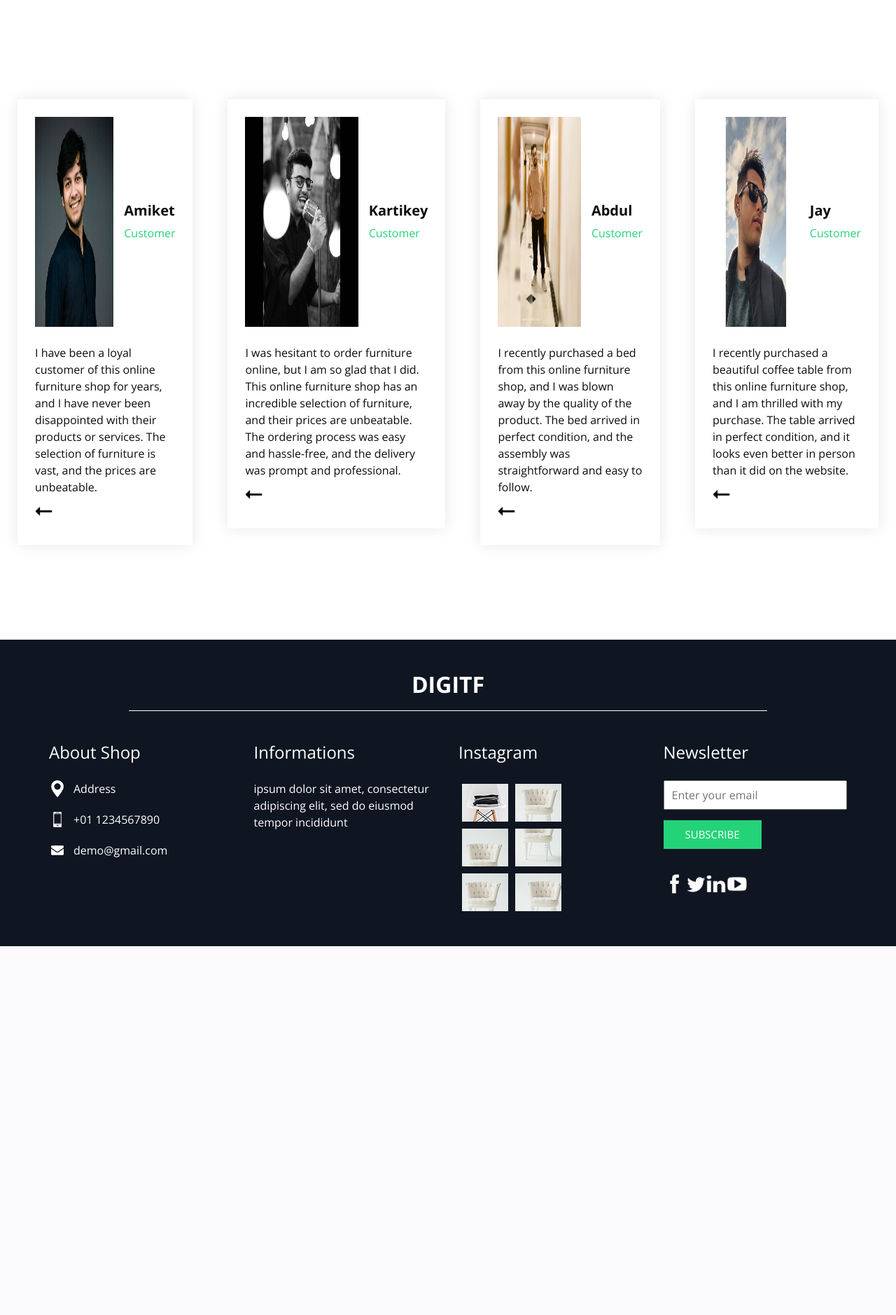
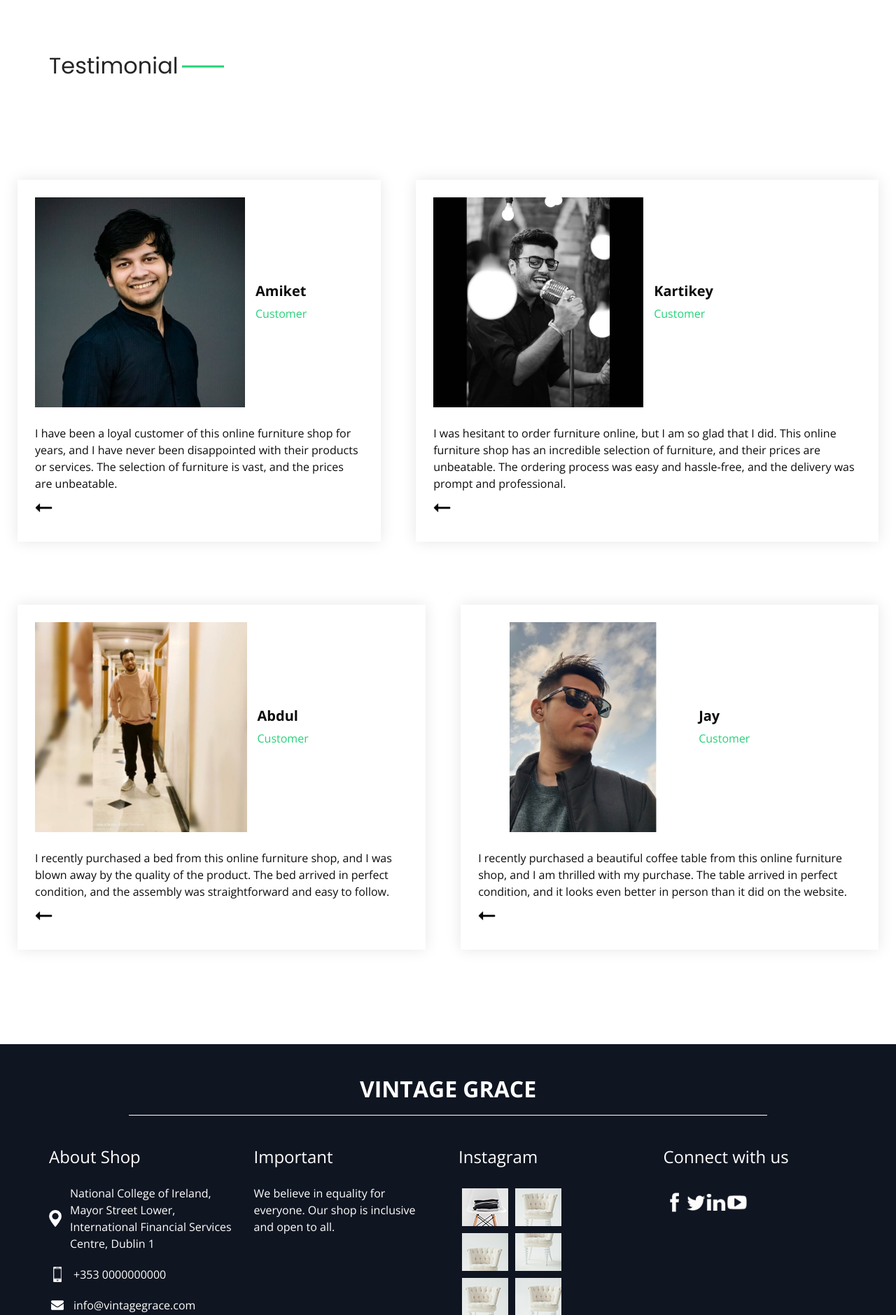
Before and after one commit to amiket23/spwebapp, a Flask app: page / in a window 1280 px wide. Shown: the part 3815-5694 px from the top of the page at 70% size. Before the commit the page ends 5167 px from the top, so only its background shows below. Run offline with Flask 3, Linux system fonts and the light colour scheme; some libraries are stand-ins or nearby versions.

Commit message:
update index

```diff
--- a/SPW/templates/index.html
+++ b/SPW/templates/index.html
@@ -351,7 +351,7 @@
                   <hr>
                   <div class="t-name">
                     <h5>
-                      Furnitures
+                      Wardrobes
                     </h5>
                   </div>
                 </div>
@@ -492,7 +492,7 @@
       </div>
       <div class="brand_container layout_padding2">
         <div class="box">
-          <a href="">
+          <a href="shop">
             <div class="new">
               <h5>
                 New
@@ -510,7 +510,7 @@
           </a>
         </div>
         <div class="box">
-          <a href="">
+          <a href="shop">
             <div class="img-box">
               <img src="/static/images/rockwool.png" alt="">
             </div>
@@ -523,7 +523,7 @@
           </a>
         </div>
         <div class="box">
-          <a href="">
+          <a href="shop">
             <div class="img-box">
               <img src="/static/images/isover.png" alt="">
             </div>
@@ -536,7 +536,7 @@
           </a>
         </div>
         <div class="box">
-          <a href="">
+          <a href="shop">
             <div class="img-box">
               <img src="/static/images/Xtratherm.png" alt="">
             </div>
@@ -570,32 +570,21 @@
         <div class="col-md-6">
           <form action="">
             <div>
-              Address: 4th floor Monarch, Paris, France
+              Address: National College of Ireland, Mayor Street Lower, International Financial Services Centre, Dublin 1
             </div><br><br>
             <div>
-             Contact No: +123 0987654321
+             Contact No: +353 0000000000
             </div><br><br>
             <div>
-              Mail us: enquiry@furniture.fr
+              Email: enquiry@vintagegrace.com
             </div>
             <br><br>
-<!--            <div>-->
-<!--              <input type="text" class="message-box" placeholder="Hello! Hello! Hello!" />-->
-<!--            </div>-->
-            <div class="d-flex ">
-              <button>
-                SEND
-              </button>
-            </div>
           </form>
         </div>
         <div class="col-md-6">
           <div class="map_container">
             <div class="map-responsive">
-              <iframe
-                src="https://www.google.com/maps/embed/v1/place?key=AIzaSyA0s1a7phLN0iaD6-UE7m4qP-z21pH0eSc&q=Eiffel+Tower+Paris+France"
-                width="600" height="300" frameborder="0" style="border:0; width: 100%; height:100%"
-                allowfullscreen></iframe>
+              <iframe src="https://www.google.com/maps/embed?pb=!1m18!1m12!1m3!1d2381.6894309198137!2d-6.244937384161467!3d53.34881542997952!2m3!1f0!2f0!3f0!3m2!1i1024!2i768!4f13.1!3m3!1m2!1s0x48670e8cd86e97e7%3A0x6d51b774ee7fa935!2sNational%20College%20of%20Ireland!5e0!3m2!1sen!2sie!4v1682447076265!5m2!1sen!2sie" width="600" height="300" style="border:0;" allowfullscreen="" loading="lazy" referrerpolicy="no-referrer-when-downgrade"></iframe>
             </div>
           </div>
         </div>
@@ -671,7 +660,16 @@
           </div>
         </div>
         <br>
-        <div class="client_box b-1">
+              <div class="arrow_img">
+              </div>
+            </div>
+          </div>
+        </div>
+      </div>
+    </div>
+	<div class="client_container layout_padding2">
+        <br>
+        <div class="client_box b-3">
           <div class="client-id">
             <div class="img-box">
               <img src="/static/images/abdul.jpg" alt="" width="300" height="300" />
@@ -694,7 +692,7 @@
             </div>
           </div>
         </div>
-        <div class="client_box b-1">
+        <div class="client_box b-4">
           <div class="client-id">
             <div class="img-box">
               <img src="/static/images/jay.jpg" alt="" width="300" height="300" />
@@ -728,7 +726,7 @@
     <div class="container">
       <div class="info_logo">
         <h2>
-          Digitf
+          Vintage Grace
         </h2>
       </div>
       <div class="row">
@@ -743,7 +741,7 @@
                 <img src="/static/images/location-white.png" width="18px" alt="">
               </div>
               <p>
-                Address
+                National College of Ireland, Mayor Street Lower, International Financial Services Centre, Dublin 1
               </p>
             </div>
             <div>
@@ -751,7 +749,7 @@
                 <img src="/static/images/telephone-white.png" width="12px" alt="">
               </div>
               <p>
-                +01 1234567890
+                +353 0000000000
               </p>
             </div>
             <div>
@@ -759,7 +757,7 @@
                 <img src="/static/images/envelope-white.png" width="18px" alt="">
               </div>
               <p>
-                demo@gmail.com
+                info@vintagegrace.com
               </p>
             </div>
           </div>
@@ -767,10 +765,10 @@
         <div class="col-md-3">
           <div class="info_info">
             <h5>
-              Informations
+              Important
             </h5>
             <p>
-              ipsum dolor sit amet, consectetur adipiscing elit, sed do eiusmod tempor incididunt
+              We believe in equality for everyone. Our shop is inclusive and open to all.
             </p>
           </div>
         </div>
@@ -822,14 +820,8 @@
         <div class="col-md-3">
           <div class="info_form ">
             <h5>
-              Newsletter
+              Connect with us
             </h5>
-            <form action="">
-              <input type="email" placeholder="Enter your email">
-              <button>
-                Subscribe
-              </button>
-            </form>
             <div class="social_box">
 
                 <img src="/static/images/fb.png" alt="">
```
